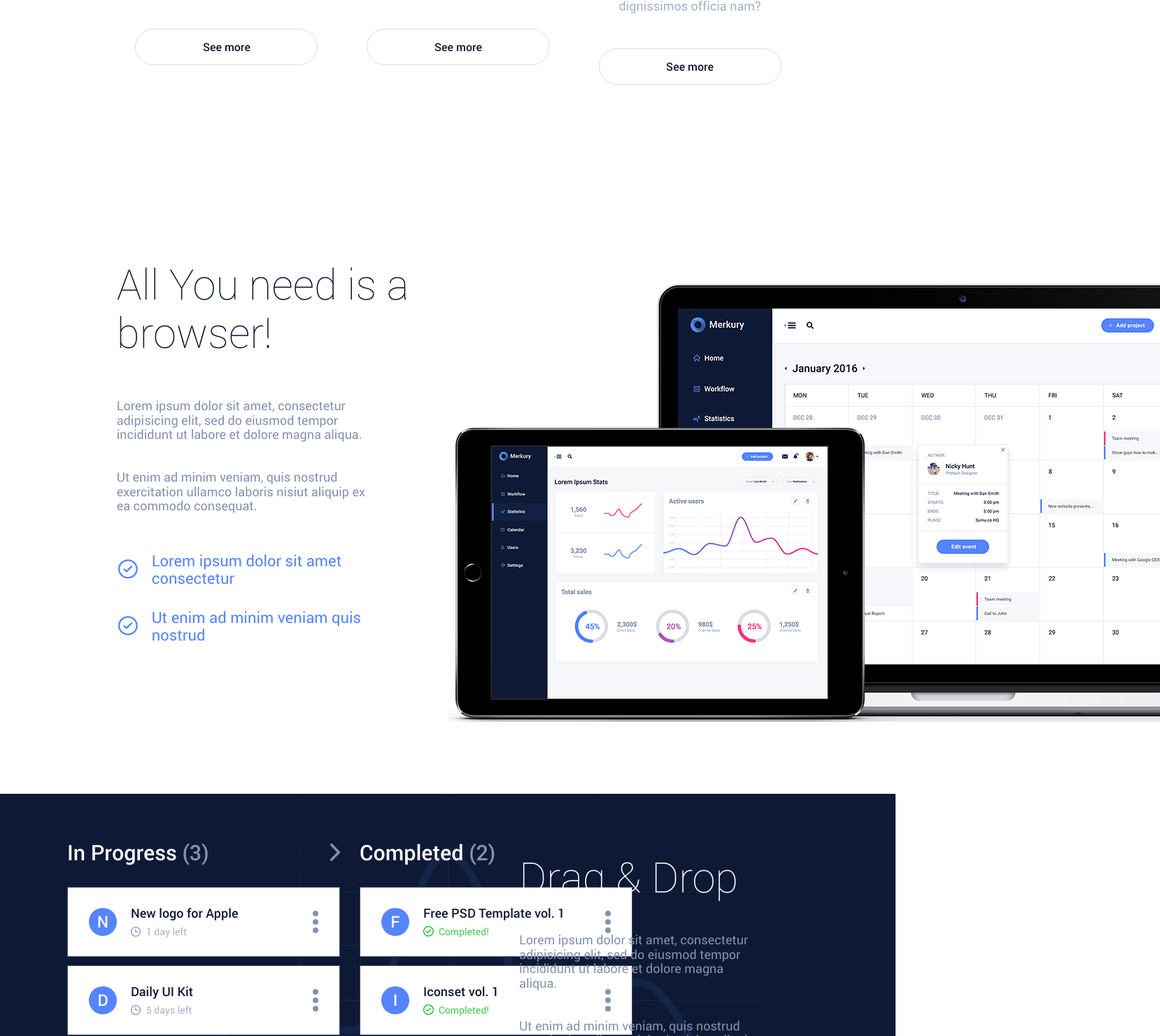
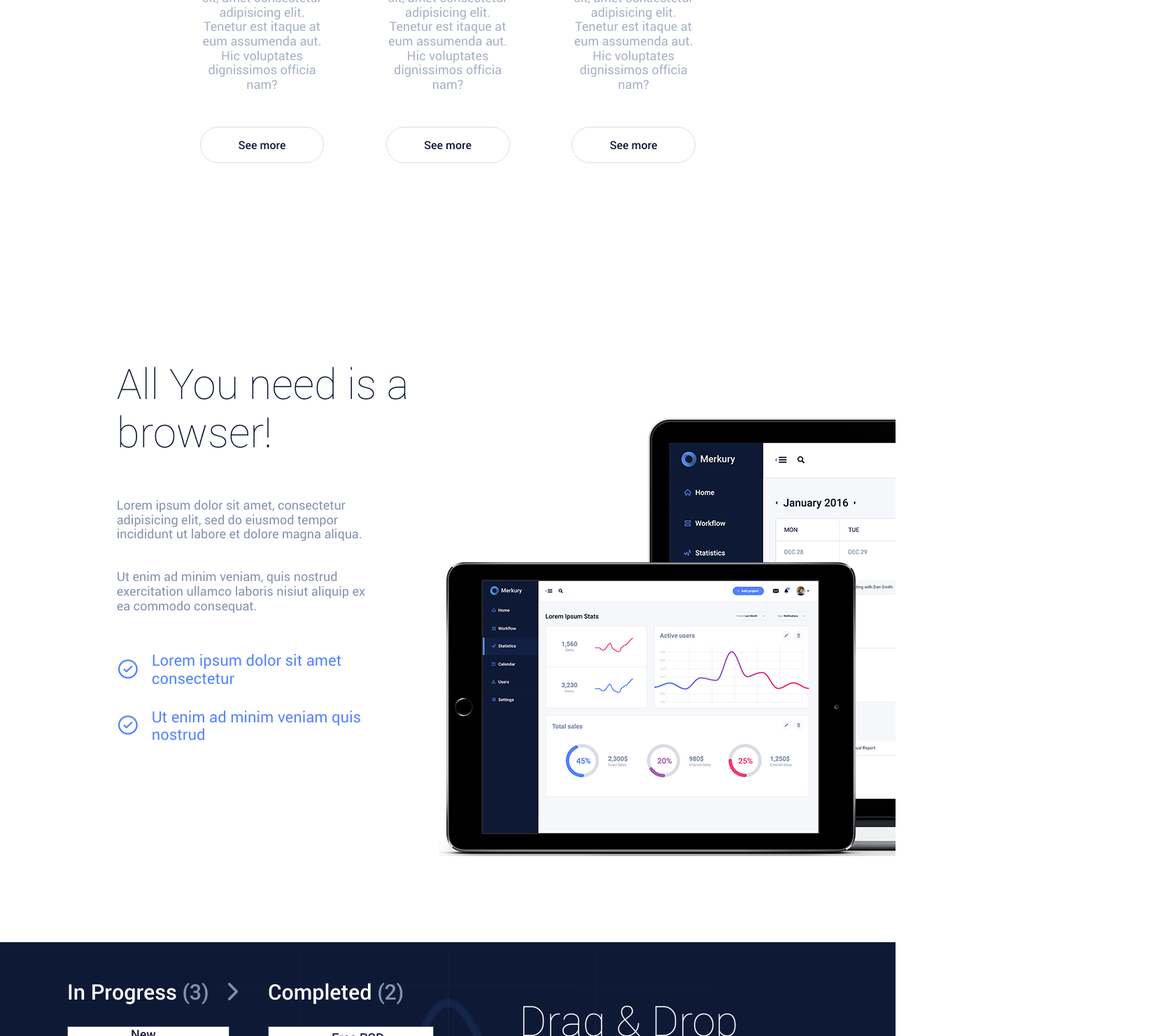
Before and after one commit to GlacialDev/merkury, a Vue app: page / in a window 1280 px wide. Shown: the part 1320-2800 px from the top of the page at 70% size, 1658 px wide, since content can reach past the window. Built offline with nearby package versions, Linux system fonts and the light colour scheme.

Commit message:
site finished for 1920:1080 and 1680:1050 dimensions

```diff
--- a/src/components/fifth/Fifth.vue
+++ b/src/components/fifth/Fifth.vue
@@ -16,8 +16,8 @@
 </template>
 
 <script>
-import PriceBlock from './PriceBlock'
-import Footer from './Footer'
+import PriceBlock from './PriceBlock';
+import Footer from './Footer';
 
 export default {
 	name: 'Fifth',
@@ -25,7 +25,7 @@ export default {
 		PriceBlock,
 		Footer
 	},
-  data () {
+	data() {
 		return {
 			plans: [
 				{
@@ -48,7 +48,7 @@ export default {
 						{
 							type: 'minus',
 							text: 'Lorem ipsum dolor sit am'
-            },
+						}
 					]
 				},
 				{
@@ -71,7 +71,7 @@ export default {
 						{
 							type: 'minus',
 							text: 'Lorem ipsum dolor sit am'
-            },
+						}
 					]
 				},
 				{
@@ -94,18 +94,19 @@ export default {
 						{
 							type: 'plus',
 							text: 'Lorem ipsum dolor sit am'
-            },
-          ]
-        },
+						}
 					]
 				}
+			]
+		};
 	}
-}
+};
 </script>
 
 <!-- Add "scoped" attribute to limit CSS to this component only -->
 <style lang="scss" scoped>
 .wrapper {
+	overflow: hidden;
 	font-family: 'Roboto', sans-serif;
 	display: flex;
 	flex-direction: column;
@@ -120,13 +121,13 @@ export default {
 	align-items: center;
 }
 
-
 .title {
 	text-align: center;
 	font-weight: 100;
 	font-size: 60px;
 	color: #0e1a35;
-    margin-bottom: 100px;
+	margin-top: 50px;
+	margin-bottom: 90px;
 }
 
 .pricing {
@@ -134,13 +135,14 @@ export default {
 	flex-direction: row;
 	flex-wrap: wrap;
 	justify-content: space-around;
-    margin-bottom: 100px;
+	padding: 0px 105px;
+	margin-bottom: 70px;
 	width: 100%;
 }
 
 .text-after {
 	text-align: center;
-    width: 60%;
+	width: 55%;
 	font-weight: 300;
 	font-size: 18px;
 	line-height: 30px;
@@ -153,17 +155,38 @@ export default {
 	padding-bottom: 100px;
 
 	&-btn {
+		position: relative;
 		transition: 0.3s;
 		display: inline-block;
 		text-align: center;
 		font-weight: 700;
 		color: #fff;
-      padding: 14px 56px;
+		padding: 15px 70px;
 		background-color: #5584ff;
 		border-radius: 28px;
 		&:hover {
 			background-color: #264592;
 		}
+
+
+
+		&:after {
+		content: ' ';
+		position: absolute;
+		border: 1px solid #dadee7;
+		width: 110%;
+		top: 50%;
+		right: -120%;
+		}
+
+		&:before {
+		content: ' ';
+		position: absolute;
+		border: 1px solid #dadee7;
+		width: 110%;
+		top: 50%;
+		left: -120%;
+		}
 	}
 }
 </style>
--- a/src/components/fifth/Footer.vue
+++ b/src/components/fifth/Footer.vue
@@ -2,25 +2,52 @@
   div.footer
     div.container
       div.footer_copyright © 2016 Merkury All Right Reserved
-      div.footer_nav
-
+      div.nav.footer_nav
+        ul.nav_list
+          each item in [{title: 'Pricing', link: '#'}, {title: 'Blog', link: '#'}, {title: 'Contact', link: '#'}]
+            li.nav_item
+              a(href=item.link).nav_link #{item.title}
+        ul.nav-icon_list
+          li.nav-icon_item
+            a(href='#').nav-icon_link
+              <svg xmlns="http://www.w3.org/2000/svg" viewBox="0 0 24 24" width="24px" height="24px">
+                <path class="nav-icon_svg" fill="#8492af" d="M17.525,9H14V7c0-1.032,0.084-1.682,1.563-1.682h1.868v-3.18C16.522,2.044,15.608,1.998,14.693,2 C11.98,2,10,3.657,10,6.699V9H7v4l3-0.001V22h4v-9.003l3.066-0.001L17.525,9z"/>
+              </svg>
+          li.nav-icon_item
+            a(href='#').nav-icon_link
+              <svg xmlns="http://www.w3.org/2000/svg" xmlns:xlink="http://www.w3.org/1999/xlink" viewBox="0 0 24 24" version="1.1" width="24px" height="24px">
+              <g id="surface1">
+              <path class="nav-icon_svg" fill="#8492af" d="M 24 4.300781 C 23.101563 4.699219 22.199219 5 21.199219 5.101563 C 22.199219 4.5 23 3.5 23.398438 2.398438 C 22.398438 3 21.398438 3.398438 20.300781 3.601563 C 19.300781 2.601563 18 2 16.601563 2 C 13.898438 2 11.699219 4.199219 11.699219 6.898438 C 11.699219 7.300781 11.699219 7.699219 11.800781 8 C 7.699219 7.800781 4.101563 5.898438 1.699219 2.898438 C 1.199219 3.601563 1 4.5 1 5.398438 C 1 7.101563 1.898438 8.601563 3.199219 9.5 C 2.398438 9.398438 1.601563 9.199219 1 8.898438 C 1 8.898438 1 8.898438 1 9 C 1 11.398438 2.699219 13.398438 4.898438 13.800781 C 4.5 13.898438 4.101563 14 3.601563 14 C 3.300781 14 3 14 2.699219 13.898438 C 3.300781 15.898438 5.101563 17.300781 7.300781 17.300781 C 5.601563 18.601563 3.5 19.398438 1.199219 19.398438 C 0.800781 19.398438 0.398438 19.398438 0 19.300781 C 2.199219 20.699219 4.800781 21.5 7.5 21.5 C 16.601563 21.5 21.5 14 21.5 7.5 C 21.5 7.300781 21.5 7.101563 21.5 6.898438 C 22.5 6.199219 23.300781 5.300781 24 4.300781 "/>
+              </g>
+              </svg>
+          li.nav-icon_item
+            a(href='#').nav-icon_link
+              <svg version="1.1" id="Capa_1" xmlns="http://www.w3.org/2000/svg" xmlns:xlink="http://www.w3.org/1999/xlink" x="0px" y="0px" viewBox="0 0 508.52 508.52" style="enable-background:new 0 0 508.52 508.52;" xml:space="preserve">
+                <g>
+                  <path class="nav-icon_svg" fill="#8492af" d="M277.588,39.442H144.547c-59.624,0-115.752,45.195-115.752,97.54 c0,53.49,40.65,96.682,101.354,96.682l12.332-0.381c-3.941,7.532-6.77,16.018-6.77,24.854c0,14.874,8.009,26.92,18.116,36.741 l-23.074,0.254C56.859,295.1,0,342.202,0,390.956c0,48.087,62.357,78.121,136.22,78.121c84.224,0,130.753-47.801,130.753-95.856 c0-38.52-11.378-61.626-46.53-86.48c-12.014-8.518-35.024-29.208-35.024-41.381c0-14.27,4.068-21.294,25.553-38.075 c21.993-17.194,37.567-41.381,37.567-69.477c0-33.467-14.906-66.108-42.906-76.85h42.175L277.588,39.442z M231.154,364.958 c1.049,4.45,1.621,8.994,1.621,13.73c0,38.87-25.013,69.19-96.809,69.19c-51.074,0-87.942-32.323-87.942-71.161 c0-38.044,45.735-69.699,96.809-69.19c11.918,0.159,23.042,2.034,33.117,5.308C205.664,332.063,225.56,342.965,231.154,364.958z M149.378,220.094c-34.293-1.017-66.87-38.361-72.782-83.365c-5.912-45.036,17.067-79.488,51.329-78.471 c34.262,1.017,66.87,37.154,72.782,82.158C206.65,185.451,183.639,221.111,149.378,220.094z"/>
+                  <polygon class="nav-icon_svg" fill="#8492af" points="413.172,133.741 413.172,39.442 381.39,39.442 381.39,133.741 286.042,133.741 286.042,165.523 381.39,165.523 381.39,261.919 413.172,261.919 413.172,165.523 508.52,165.523 508.52,133.741 			"/>
+                </g>
+              </svg>
 </template>
 
 <script>
 export default {
 	name: 'Footer',
-  components: {
-  },
-  data () {
-    return {}
+	components: {},
+	data() {
+		return {};
 	}
-}
+};
 </script>
 
 <!-- Add "scoped" attribute to limit CSS to this component only -->
 <style lang="scss" scoped>
 .container {
 	width: 85%;
+	display: flex;
+	flex-direction: row;
+	justify-content: space-between;
+  padding: 0px 95px;
 }
 
 .footer {
@@ -33,7 +60,58 @@ export default {
 		font-weight: 300;
 		font-size: 18px;
 		color: #8492af;
-      padding: 60px 0px;
+    padding-top: 75px;
+    padding-bottom: 75px;
+	}
+}
+
+.nav {
+	display: flex;
+	flex-direction: row;
+  padding-top: 75px;
+
+	&_list {
+		list-style-type: none;
+		margin: 0;
+	}
+
+	&_item {
+		display: inline-block;
+		padding: 0px 24px;
+	}
+
+	&_link {
+		font-weight: 300;
+		font-size: 18px;
+		transition: 0.3s;
+		color: #8492af;
+		text-decoration: none;
+		&:hover {
+			color: #fff;
+		}
+	}
+
+  &-icon {
+    &_list {
+      display: flex;
+      flex-direction: row;
+    }
+
+    &_item {
+      width: 24px;
+      height: 24px;
+      margin-right: 16px;
+    }
+
+    &_svg {
+      transition: 0.3s;
+    }
+
+    &_link:hover {
+      .nav-icon_svg {
+        fill: #fff;
+      }
+    }
   }
 }
 </style>
--- a/src/components/fourth/Fourth.vue
+++ b/src/components/fourth/Fourth.vue
@@ -3,28 +3,29 @@
     div.container
       div.title Powerfull PSD Template
       div.text
-        p Lorem ipsum dolor sit amet, consectetur adipisicing elit, sed do eiusmod tempor incididunt ut labore et dolore magna aliqua.
+        p Lorem ipмуsum dolor sit amet, consectetur adipisicing elit, sed do eiusmod tempor incididunt ut labore et dolore magna aliqua.
         p Ut enim ad minim veniam, quis nostrud exercitation ullamco laboris nisi ut aliquip ex ea commodo consequat.
       ImageBlock
 </template>
 
 <script>
-import ImageBlock from './ImageBlock'
+import ImageBlock from './ImageBlock';
 
 export default {
 	name: 'Fourth',
 	components: {
 		ImageBlock
 	},
-  data () {
-    return {}
+	data() {
+		return {};
 	}
-}
+};
 </script>
 
 <!-- Add "scoped" attribute to limit CSS to this component only -->
 <style lang="scss" scoped>
 .wrapper {
+	overflow: hidden;
 	font-family: 'Roboto', sans-serif;
 	display: flex;
 	justify-content: center;
@@ -44,7 +45,14 @@ export default {
 	font-weight: 300;
 	font-size: 18px;
 	color: #8492af;
-    padding-top: 50px;
-    padding-bottom: 80px;
+	padding: 50px 0px;
+}
+
+.title {
+	text-align: center;
+	font-weight: 100;
+	font-size: 60px;
+	color: #0e1a35;
+	margin-top: 100px;
 }
 </style>
--- a/src/components/second/Feature.vue
+++ b/src/components/second/Feature.vue
@@ -22,8 +22,24 @@ export default {
     display: flex;
     flex-direction: column;
     text-align: center;
-    width: 24%;
-    margin: 0px 20px 50px 50px;
+    width: 25%;
+    padding-bottom: 20px;
+    position: relative;
+
+    &:after {
+      content: ' ';
+      position: absolute;
+      border: 1px solid #dadee7;
+      width: 70%;
+      top: 12%;
+      right: -60%;
+    }
+
+    &:nth-of-type(3) {
+      &:after {
+        content: none;
+      }
+    }
 
     &_img {
       width: 100px;
--- a/src/components/second/Second.vue
+++ b/src/components/second/Second.vue
@@ -24,10 +24,10 @@
 </template>
 
 <script>
-import Feature from "./Feature";
+import Feature from './Feature';
 
 export default {
-  name: "Second",
+	name: 'Second',
 	components: {
 		Feature
 	},
@@ -36,25 +36,25 @@ export default {
 			features: [
 				{
 					key: 1,
-          url: require("./../../assets/second/logo_1.png"),
-          name: "Manage Your Workflow",
+					url: require('./../../assets/second/logo_1.png'),
+					name: 'Manage Your Workflow',
 					text:
-            " Lorem ipsum dolor sit, amet consectetur adipisicing elit. Tenetur est itaque at eum assumenda aut. Hic voluptates dignissimos officia nam?"
+						' Lorem ipsum dolor sit, amet consectetur adipisicing elit. Tenetur est itaque at eum assumenda aut. Hic voluptates dignissimos officia nam?'
 				},
 				{
 					key: 2,
-          url: require("./../../assets/second/logo_2.png"),
-          name: "Analytics & Insights",
+					url: require('./../../assets/second/logo_2.png'),
+					name: 'Analytics & Insights',
 					text:
-            " Lorem ipsum dolor sit, amet consectetur adipisicing elit. Tenetur est itaque at eum assumenda aut. Hic voluptates dignissimos officia nam?"
+						' Lorem ipsum dolor sit, amet consectetur adipisicing elit. Tenetur est itaque at eum assumenda aut. Hic voluptates dignissimos officia nam?'
 				},
 				{
 					key: 3,
-          url: require("./../../assets/second/logo_3.png"),
-          name: "Organize Your Deadlines",
+					url: require('./../../assets/second/logo_3.png'),
+					name: 'Organize Your Deadlines',
 					text:
-            " Lorem ipsum dolor sit, amet consectetur adipisicing elit. Tenetur est itaque at eum assumenda aut. Hic voluptates dignissimos officia nam?"
-        },
+						' Lorem ipsum dolor sit, amet consectetur adipisicing elit. Tenetur est itaque at eum assumenda aut. Hic voluptates dignissimos officia nam?'
+				}
 			]
 		};
 	}
@@ -64,7 +64,8 @@ export default {
 <!-- Add "scoped" attribute to limit CSS to this component only -->
 <style lang="scss" scoped>
 .wrapper {
-  font-family: "Roboto", sans-serif;
+	overflow: hidden;
+	font-family: 'Roboto', sans-serif;
 	display: flex;
 	justify-content: center;
 	width: 100%;
@@ -80,17 +81,17 @@ export default {
 }
 
 .features-wrapper {
-  padding: 200px 0px;
+	padding: 250px 190px 260px 190px;
 	display: flex;
 	flex-direction: row;
 	flex-wrap: wrap;
-  justify-content: center;
+	justify-content: space-between;
 }
 
 .requires {
 	width: 45%;
 	padding-left: 6.5%;
-  padding-bottom: 200px;
+	padding-bottom: 270px;
 
 	&_title {
 		font-weight: 100;
@@ -127,9 +128,9 @@ export default {
 }
 
 .planshet {
-  width: 50%;
+	width: 51%;
 	position: absolute;
-  padding-bottom: 100px;
+	padding-bottom: 120px;
 	bottom: 0%;
 	right: 0%;
 }
--- a/src/components/third/SliderImage.vue
+++ b/src/components/third/SliderImage.vue
@@ -5,7 +5,7 @@
         div.column_name In Progress
           span.column_name-num ({{ tasks_left.length }})
         img(src="../../assets/third/arrow.png").column_name-arrow
-      ul.task_list
+      ul.task_list.task_list--left
         Task(
           v-for = "task in tasks_left" :key="task.key"
           v-bind:title="task.title"
@@ -16,6 +16,7 @@
       div.column_title
         div.column_name Completed
           span.column_name-num ({{ tasks_right.length }})
+      ul.task_list.task_list--right
         Task(
           v-for = "task in tasks_right" :key="task.key"
           v-bind:title="task.title"
@@ -82,14 +83,16 @@ export default {
   display: flex;
   flex-direction: row;
   justify-content: space-between;
+  padding-bottom: 15px;
 }
 
 .column {
+  width: 50%;
   display: flex;
   flex-direction: column;
 
   &--right {
-    margin-right: 24px;
+    padding-left: 15px;
   }
 
   &_title {
@@ -117,35 +120,45 @@ export default {
   }
 }
 
+.task_list {
+  &--left{
+    margin-right: 40px;
+  }
+  &--right {
+    margin-right: 20px;
+  }
+}
+
 .task_item {
   margin-bottom: 12px;
 
   &--left:nth-of-type(3) {
     position: relative;
-    margin-top: 24px;
+    margin-top: 30px;
     margin-left: 28px;
 
     &::after {
       position: absolute;
       content: " ";
-      top: 100px - 96px/2;
-      left: 390px - 96px/2;
-      width: 96px;
-      height: 96px;
+      top: 52%;
+      left: 87.5%;
+      width: 5vw;
+      height: 5vw;
       background-color: rgba(132, 146, 175, 0.2);
       background-image: url("../../assets/third/hand.png");
       background-position: center center;
       background-repeat: no-repeat;
+      background-size: 50%;
       border-radius: 50%;
     }
 
     &::before {
       position: absolute;
       content: " ";
-      top: 100px - 76px/2;
-      left: 390px - 76px/2;
-      width: 76px;
-      height: 76px;
+      top: 60%;
+      left: 90%;
+      width: 4vw;
+      height: 4vw;
       background-color: #8492af;
       border-radius: 50%;
       opacity: 0.2;
@@ -157,8 +170,7 @@ export default {
   display: flex;
   justify-content: center;
   align-items: center;
-  min-width: 390px;
-  max-width: 390px;
+  width: 100%;
   min-height: 100px;
   border: 3px dashed #3d4966;
 
--- a/src/components/third/Task.vue
+++ b/src/components/third/Task.vue
@@ -37,14 +37,16 @@ export default {
   align-items: center;
   color: #0e1a35;
   background-color: #fff;
-  min-width: 390px;
-  max-width: 390px;
+  width: 100%;
   min-height: 100px;
   border: 1px solid #414f70;
+  padding-right: 30px;
+  padding-left: 30px;
 
   &_letter-icon {
-    width: 40px;
-    margin-left: 30px;
+    max-width: 40px;
+    min-width: 40px;
+    min-height: 40px;
     max-height: 40px;
     text-align: center;
     background-color: #5584ff;
@@ -75,9 +77,10 @@ export default {
   }
 
   &_state-img {
-    height: 15px;
-    width: 15px;
+    min-height: 15px;
+    min-width: 15px;
     margin-right: 7px;
+    background-repeat: no-repeat;
   }
 
   &_state-time {
@@ -87,7 +90,7 @@ export default {
 
   &_more-info {
     display: block;
-    margin-right: 30px;
+    margin-left: 30px;
     border: 4px solid #8492af;
     border-radius: 50%;
     position: relative;
--- a/src/components/third/Third.vue
+++ b/src/components/third/Third.vue
@@ -21,10 +21,10 @@
 </template>
 
 <script>
-import SliderImage from "./SliderImage";
+import SliderImage from './SliderImage';
 
 export default {
-  name: "Third",
+	name: 'Third',
 	components: {
 		SliderImage
 	},
@@ -37,13 +37,14 @@ export default {
 <!-- Add "scoped" attribute to limit CSS to this component only -->
 <style lang="scss" scoped>
 .wrapper {
-  font-family: "Roboto", sans-serif;
+  overflow: hidden;
+	font-family: 'Roboto', sans-serif;
 	display: flex;
 	justify-content: center;
 	width: 100%;
 	min-height: 68.2vh;
 	background-color: #0e1a35;
-  background-image: url("../../assets/first/graph.jpg");
+	background-image: url('../../assets/first/graph.jpg');
 	background-position: center 30%;
 	background-repeat: no-repeat;
 	background-size: cover;
@@ -67,6 +68,7 @@ export default {
 
 	&_info {
 		width: 62.5%;
+    padding-bottom: 15px;
 	}
 
 	&_title {
```
Also changed, not shown: src/components/fifth/PriceBlock.vue (+8 -8 lines), src/components/first/Central.vue (+4 -3 lines), src/components/first/Header.vue (+5 -4 lines). Lines whose indentation alone changed are shown as unchanged.
